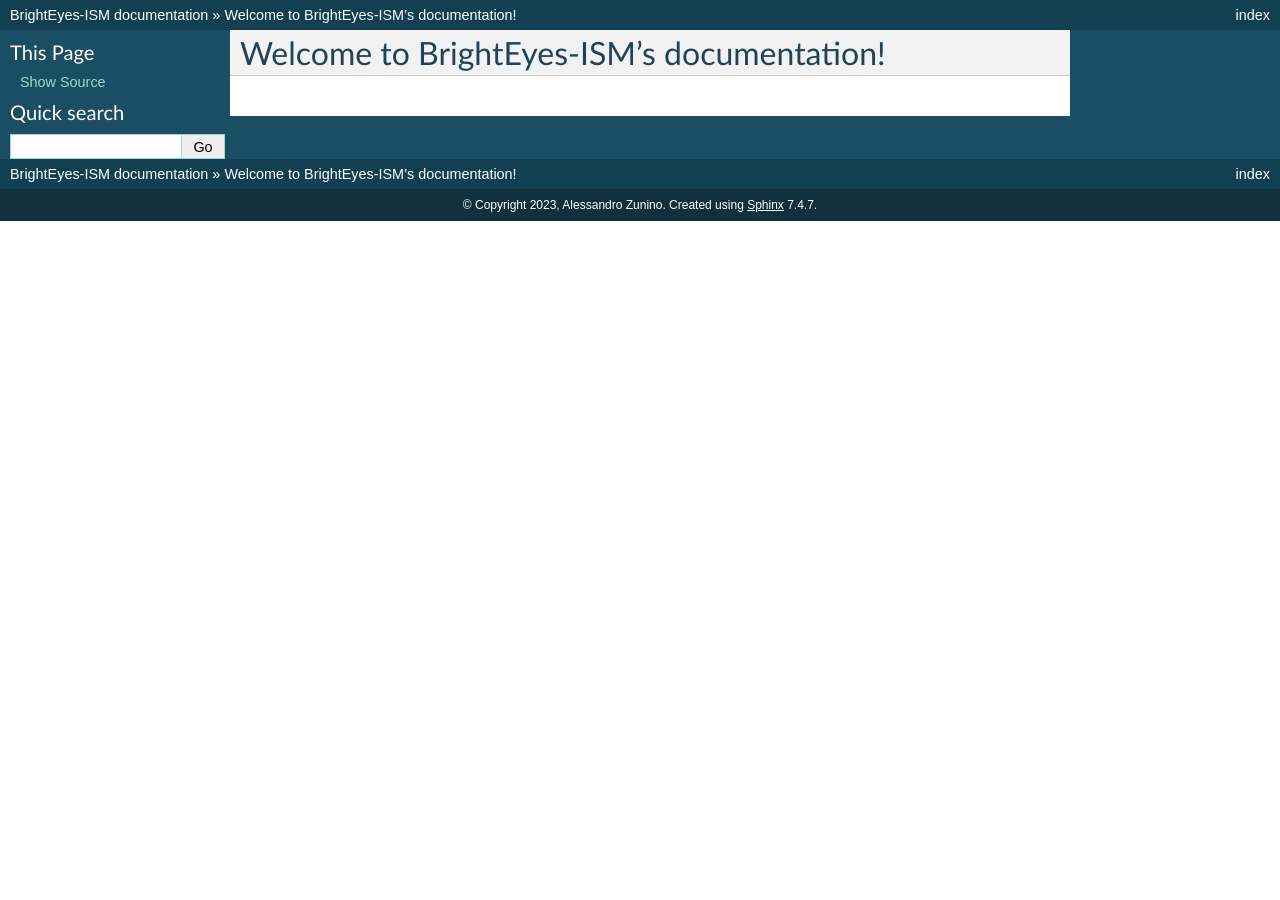
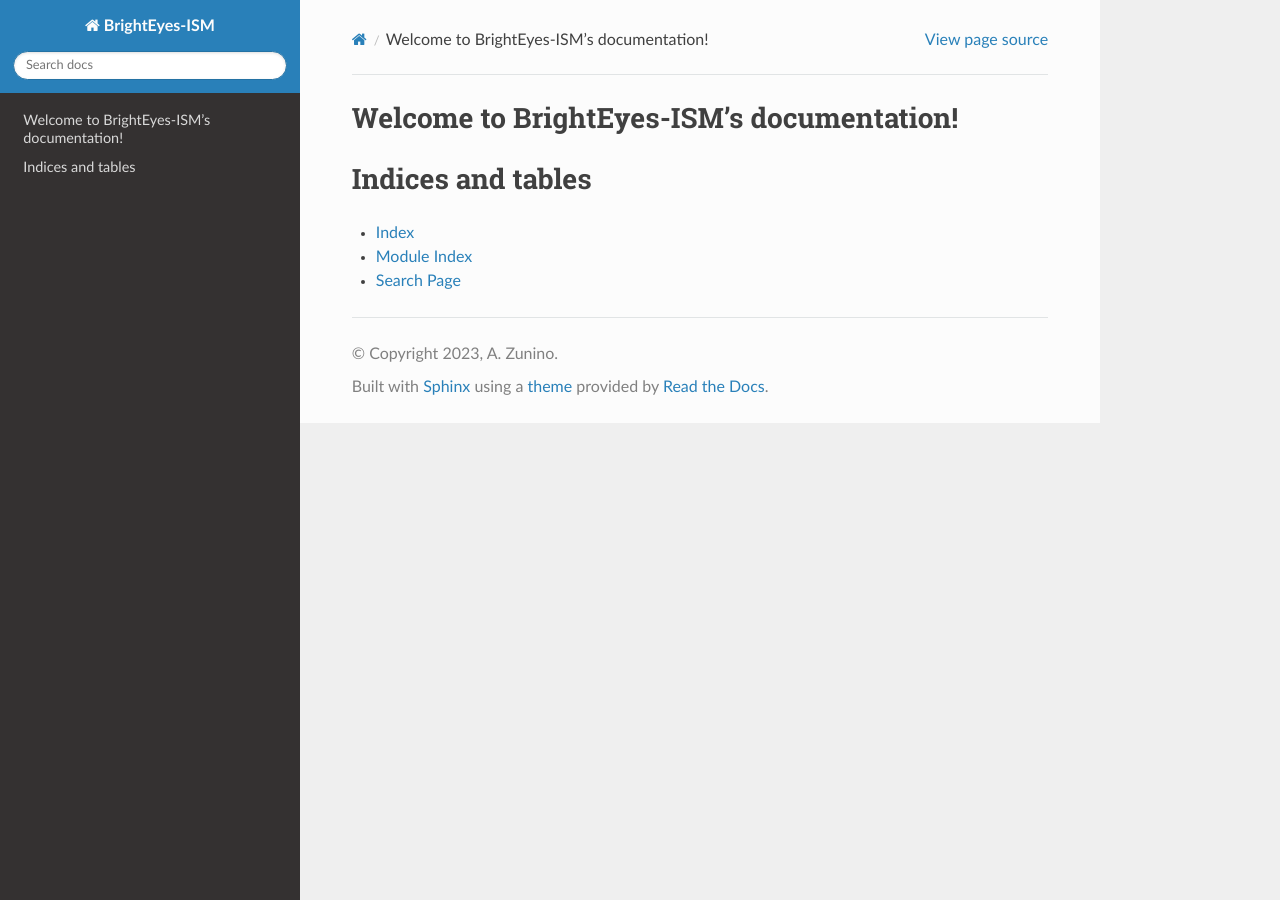
Before and after one commit to VicidominiLab/BrightEyes-ISM, a Sphinx documentation site: the page built from docs/source/index.rst, in a window 1280 px wide. Built offline with Sphinx 7.4.7 and the Read the Docs theme 2.0.0, drawn with Linux system fonts in a browser that asks for light colours; pages that are not in the unit, such as notebooks, are missing from menus; some of the changed lines change nothing that is shown.

Commit message:
added conf.py and index.rst for sphinx (locally tested)

```diff
--- a/docs/requirements.txt
+++ /dev/null
@@ -1 +0,0 @@
-sphinx-autoapi
--- a/docs/source/conf.py
+++ b/docs/source/conf.py
@@ -1,59 +1,38 @@
 # Configuration file for the Sphinx documentation builder.
 #
-# This file only contains a selection of the most common options. For a full
-# list see the documentation:
+# For the full list of built-in configuration values, see the documentation:
 # https://www.sphinx-doc.org/en/master/usage/configuration.html
 
-# -- Path setup --------------------------------------------------------------
+# -- Project information -----------------------------------------------------
+# https://www.sphinx-doc.org/en/master/usage/configuration.html#project-information
 
-# If extensions (or modules to document with autodoc) are in another directory,
-# add these directories to sys.path here. If the directory is relative to the
-# documentation root, use os.path.abspath to make it absolute, like shown here.
-#
 import os
 import sys
 
-# from sphinx.ext import autodoc
+sys.path.insert(0, os.path.abspath('../../src/brighteyes_ism'))
 
-sys.path.insert(0, os.path.abspath('../../src'))
-
-# -- Project information -----------------------------------------------------
 
 project = 'BrightEyes-ISM'
-copyright = '2023, Alessandro Zunino'
-author = 'Alessandro Zunino'
-
+copyright = '2023, A. Zunino'
+author = 'A. Zunino'
 
 # -- General configuration ---------------------------------------------------
+# https://www.sphinx-doc.org/en/master/usage/configuration.html#general-configuration
 
-# Add any Sphinx extension module names here, as strings. They can be
-# extensions coming with Sphinx (named 'sphinx.ext.*') or your custom
-# ones.
-extensions = ['autoapi.extension']
-#'sphinx.ext.autodoc', 'sphinx.ext.napoleon', 'sphinx.ext.autosectionlabel']
+extensions = ["sphinx.ext.autodoc",
+              "sphinx.ext.napoleon",
+              "sphinx.ext.viewcode"]
 
-# Add any paths that contain templates here, relative to this directory.
 templates_path = ['_templates']
-
-# List of patterns, relative to source directory, that match files and
-# directories to ignore when looking for source files.
-# This pattern also affects html_static_path and html_extra_path.
 exclude_patterns = []
 
 
+add_module_names = False
+toc_object_entries_show_parents = False
+
 # -- Options for HTML output -------------------------------------------------
+# https://www.sphinx-doc.org/en/master/usage/configuration.html#options-for-html-output
 
-# The theme to use for HTML and HTML Help pages.  See the documentation for
-# a list of builtin themes.
-#
-html_theme = 'default'
-
-# Add any paths that contain custom static files (such as style sheets) here,
-# relative to this directory. They are copied after the builtin static files,
-# so a file named "default.css" will overwrite the builtin "default.css".
+html_theme = "sphinx_rtd_theme"
+html_theme_path = ["_themes", ]
 html_static_path = ['_static']
-
-# configure autoapi
-
-autoapi_type = 'python'
-autoapi_dirs = ['../../src/brighteyes_ism']
--- a/docs/source/index.rst
+++ b/docs/source/index.rst
@@ -1,12 +1,20 @@
 .. BrightEyes-ISM documentation master file, created by
-   sphinx-quickstart on Wed Jan 18 16:25:05 2023.
+   sphinx-quickstart on Mon Feb  6 14:30:58 2023.
    You can adapt this file completely to your liking, but it should at least
    contain the root `toctree` directive.
 
 Welcome to BrightEyes-ISM's documentation!
 ==========================================
+.. toctree::
+   :maxdepth: 8
 
-.. toctree::
-   autoapi/brighteyes_ism/analysis/index
-   autoapi/brighteyes_ism/simulaton/index
-   autoapi/brighteyes_ism/dataio/index
+   brighteyes_ism.analysis
+   brighteyes_ism.simulation
+   brighteyes_ism.dataio
+
+Indices and tables
+==================
+
+* :ref:`genindex`
+* :ref:`modindex`
+* :ref:`search`
--- a/src/brighteyes_ism/__init__.py
+++ b/src/brighteyes_ism/__init__.py
@@ -0,0 +1,4 @@
+from . import simulation
+from . import dataio
+from . import analysis
+# __all__=['simulation',  'dataio', 'analysis']
```
Also changed, not shown: 1 other file.
